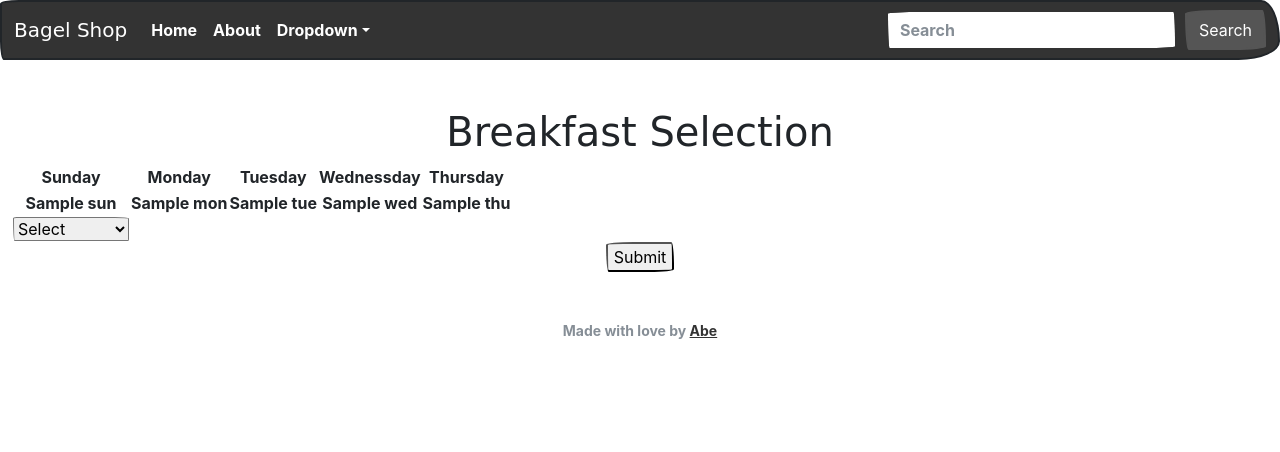
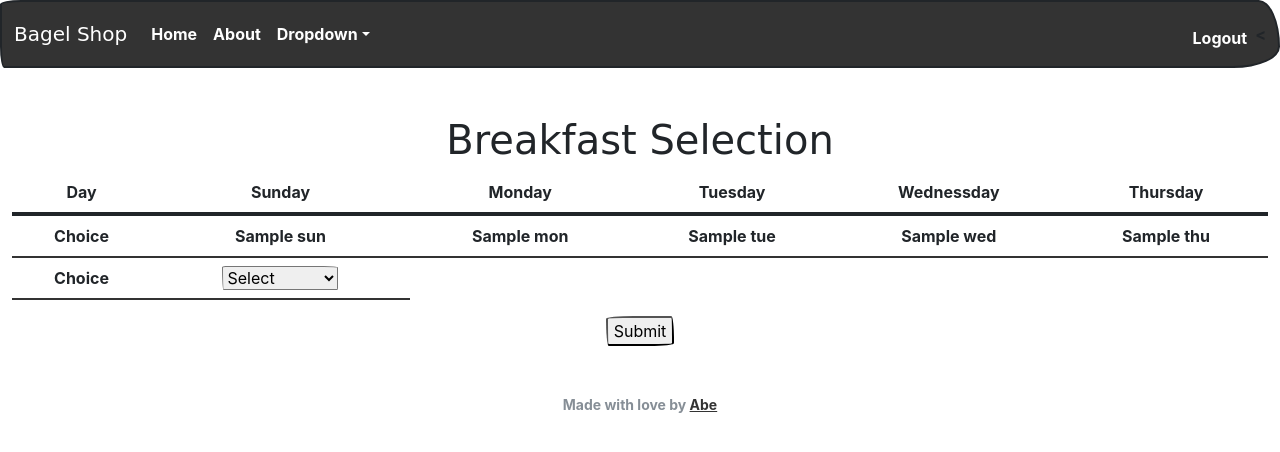
Before and after one commit to abe-101/bagel-shop, a Flask app: template templates/index.html in a window 1280 px wide. Shown: the top 452 px of the page. Run offline with Flask 2, Linux system fonts and the light colour scheme; the visitor is signed in with stand-in values (Sample User, id 1); the template is opened without the code that fills it: most values are stand-ins (such as "Sample title", 1, 10 or a date in 2020); some libraries are stand-ins or nearby versions; some web fonts are replaced.

Commit message:
add format to table

```diff
--- a/templates/index.html
+++ b/templates/index.html
@@ -7,9 +7,10 @@ Breakfast Selection
 {% block main %}
     <h1>Breakfast Selection</h1>
     <form action="/selection" method="post">
-    <table>
+    <table class="table">
         <thead>
             <tr>
+                <th>Day</th>
                 <th>Sunday</th>
                 <th>Monday</th>
                 <th>Tuesday</th>
@@ -19,6 +20,7 @@ Breakfast Selection
         </thead>
         <tbody>
             <tr>
+                <td>Choice </td>
                 <td> {{ selection["sun"] }} </td>
                 <td> {{ selection["mon"] }} </td>
                 <td> {{ selection["tue"] }} </td>
@@ -26,6 +28,7 @@ Breakfast Selection
                 <td> {{ selection["thu"] }} </td>
             </tr>
             <tr>
+                <td>Choice </td>
                 {% for day in selection %}
                     <td>
                         <select name="{{ day }}">
--- a/templates/layout.html
+++ b/templates/layout.html
@@ -51,11 +51,11 @@
                                 </div>
                             </li>
                         </ul>
+                        <ul class="navbar-nav ms-auto mt-2">
+                            <li class="nav-item"><a class="nav-link" href="/logout">Logout</a></li>
+                        </ul>
                     <form class="d-flex">
-                        <input class="form-control me-sm-2" type="text" placeholder="Search">
-                        <button class="btn btn-secondary my-2 my-sm-0" type="submit">Search</button>
-                    </form>
-                    {% else %}
+                        <                    {% else %}
                         <ul class="navbar-nav ms-auto mt-2">
                             <li class="nav-item"><a class="nav-link" href="/register">Register</a></li>
                             <li class="nav-item"><a class="nav-link" href="/login">Log In</a></li>
```
Also changed, not shown: 1 other file. Lines whose indentation alone changed are shown as unchanged.
